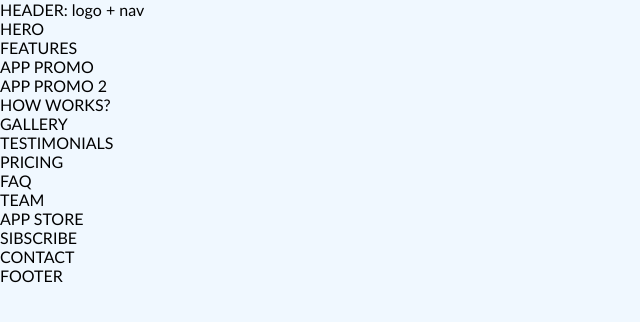
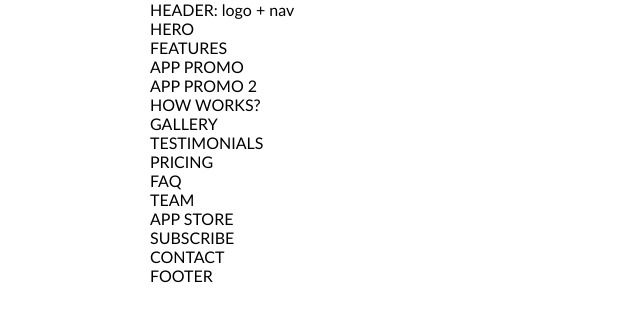
Before and after one commit to front-end-by-rimantas/19-grupe-portfolio, a website: page index.html in a window 1280 px wide. Shown: the whole page, without its empty margins (0-640 px from the left). Drawn offline with Linux system fonts and the light colour scheme.

Commit message:
Final initial stucture

```diff
--- a/css/components/layout.css
+++ b/css/components/layout.css
@@ -0,0 +1,36 @@
+body {
+    display: grid;
+    grid-template-columns: 1fr;
+}
+
+.container {
+    display: grid;
+    grid-template-columns: 1fr 1200px 1fr;
+}
+    .container > .row {
+        grid-column: 2/3;
+    }
+
+@media (max-width: 1300px) {
+    .container {
+        grid-template-columns: 1fr 980px 1fr;
+    }
+}
+
+@media (max-width: 1080px) {
+    .container {
+        grid-template-columns: 1fr 780px 1fr;
+    }
+}
+
+@media (max-width: 860px) {
+    .container {
+        grid-template-columns: 1fr 640px 1fr;
+    }
+}
+
+@media (max-width: 680px) {
+    .container {
+        grid-template-columns: 20px 1fr 20px;
+    }
+}
--- a/css/home-page.css
+++ b/css/home-page.css
@@ -19,6 +19,19 @@ CUSTOM HOME PAGE STYLES GOES BELOW THIS COMMENT
 ***********************************************
 */
 
-body {
-    background-color: aliceblue;
-}
+/* main style */
+/* header */
+/* hero */
+/* features */
+/* app promo */
+/* app promo 2 */
+/* how works */
+/* gallery */
+/* testimonials */
+/* pricing */
+/* faq */
+/* team */
+/* app store */
+/* subscribe */
+/* contact */
+/* footer */
--- a/index.html
+++ b/index.html
@@ -9,51 +9,125 @@
 </head>
 
 <body>
-    <header>
+    <!-- header begin -->
+    <header class="container">
+        <div class="row">
             HEADER: logo + nav
+        </div>
     </header>
-    <div>
+    <!-- header end -->
+
+    <!-- section HERO begin -->
+    <section class="container">
+        <div class="row">
             HERO
         </div>
-    <div>
+    </section>
+    <!-- section HERO end -->
+
+    <!-- section FEATURES begin -->
+    <section class="container">
+        <div class="row">
             FEATURES
         </div>
-    <div>
+    </section>
+    <!-- section FEATURES end -->
+
+    <!-- section APP PROMO begin -->
+    <section class="container">
+        <div class="row">
             APP PROMO
         </div>
-    <div>
+    </section>
+    <!-- section APP PROMO end -->
+
+    <!-- section APP PROMO 2 begin -->
+    <section class="container">
+        <div class="row">
             APP PROMO 2
         </div>
-    <div>
+    </section>
+    <!-- section APP PROMO 2 end -->
+
+    <!-- section HOW WORKS? begin -->
+    <section class="container">
+        <div class="row">
             HOW WORKS?
         </div>
-    <div>
+    </section>
+    <!-- section HOW WORKS? end -->
+
+    <!-- section GALLERY begin -->
+    <section class="container">
+        <div class="row">
             GALLERY
         </div>
-    <div>
+    </section>
+    <!-- section GALLERY end -->
+
+    <!-- section TESTIMONIALS begin -->
+    <section class="container">
+        <div class="row">
             TESTIMONIALS
         </div>
-    <div>
+    </section>
+    <!-- section TESTIMONIALS end -->
+
+    <!-- section PRICING begin -->
+    <section class="container">
+        <div class="row">
             PRICING
         </div>
-    <div>
+    </section>
+    <!-- section PRICING end -->
+
+    <!-- section FAQ begin -->
+    <section class="container">
+        <div class="row">
             FAQ
         </div>
-    <div>
+    </section>
+    <!-- section FAQ end -->
+
+    <!-- section TEAM begin -->
+    <section class="container">
+        <div class="row">
             TEAM
         </div>
-    <div>
+    </section>
+    <!-- section TEAM end -->
+
+    <!-- section APP STORE begin -->
+    <section class="container">
+        <div class="row">
             APP STORE
         </div>
-    <div>
-        SIBSCRIBE
+    </section>
+    <!-- section APP STORE end -->
+
+    <!-- section SUBSCRIBE begin -->
+    <section class="container">
+        <div class="row">
+            SUBSCRIBE
         </div>
-    <div>
+    </section>
+    <!-- section SUBSCRIBE end -->
+
+    <!-- section CONTACT begin -->
+    <section class="container">
+        <div class="row">
             CONTACT
         </div>
-    <footer>
+    </section>
+    <!-- section CONTACT end -->
+
+    <!-- footer begin -->
+    <footer class="container">
+        <div class="row">
             FOOTER
+        </div>
     </footer>
+    <!-- footer end -->
 
     <script src="./js/main-home.js" type="module"></script>
 </body>
```
Also changed, not shown: js/main-home.js (+37 -1 lines). Lines whose indentation alone changed are shown as unchanged.
